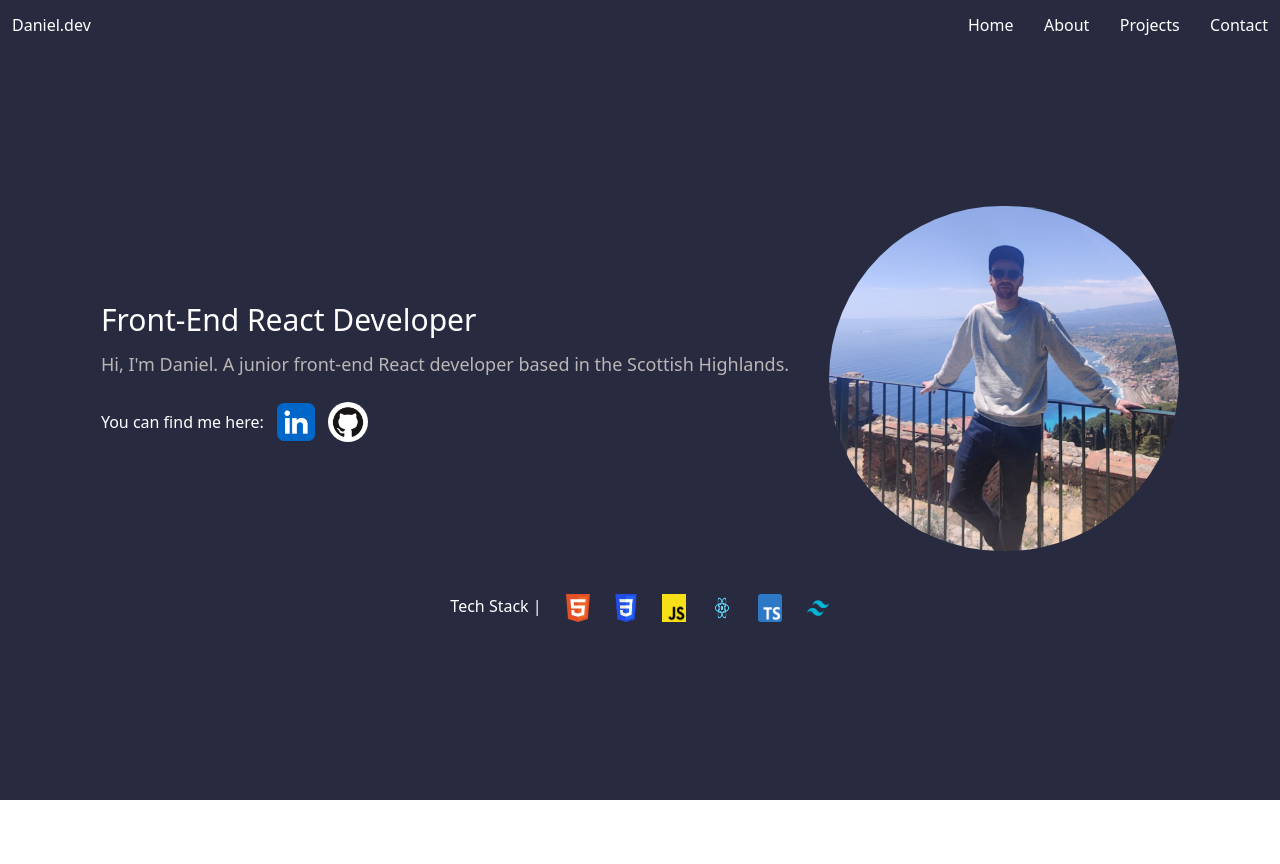
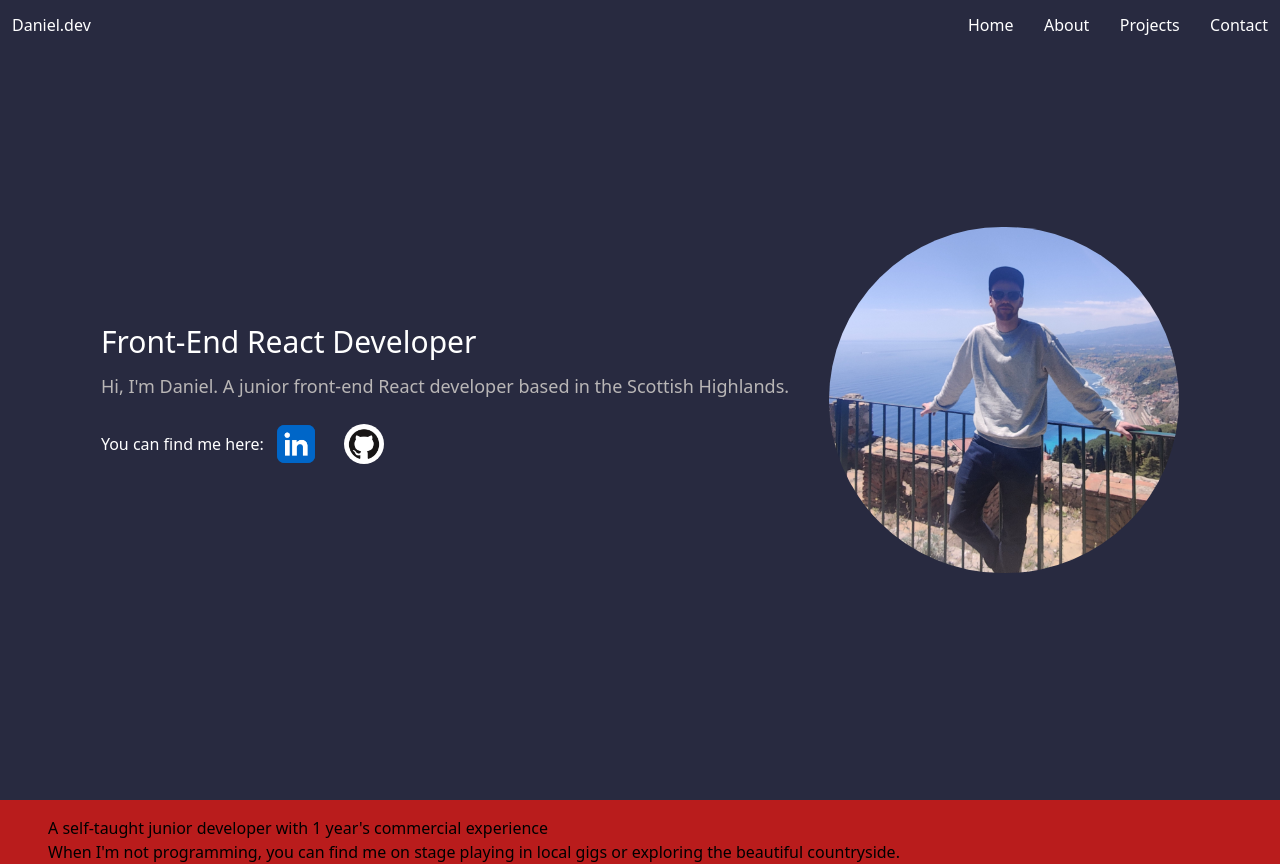
Before and after one commit to DanielFindlay101/My-Portfolio, a React (Vite) app: page / in a window 1280 px wide. Before the commit the page ends 800 px from the top, so only its background shows below. Built offline with nearby package versions, Linux system fonts and the light colour scheme.

Commit message:
started about section

```diff
--- a/src/App.tsx
+++ b/src/App.tsx
@@ -3,6 +3,8 @@ import NavBar from "./components/NavBar";
 import SideBar from "./components/SideBar";
 
 import { useState } from "react";
+import Stack from "./components/Stack";
+import About from "./components/About";
 
 function App() {
   const [openSideBar, setOpenSideBar] = useState(false);
@@ -14,6 +16,7 @@ function App() {
       {openSideBar && (
         <SideBar openSideBar={openSideBar} setOpenSideBar={setOpenSideBar} />
       )}
+      <About />
     </>
   );
 }
--- a/src/components/About.tsx
+++ b/src/components/About.tsx
@@ -1,6 +1,6 @@
 export default function About() {
   return (
-    <div>
+    <div className="w-full bg-red px-12 pt-4">
       <h1>
         A self-taught junior developer with 1 year's commercial experience
       </h1>
--- a/src/components/Hero.tsx
+++ b/src/components/Hero.tsx
@@ -15,8 +15,8 @@ export default function Hero({ openSideBar }: HeroProps) {
       }  h-screen flex flex-col justify-center items-center px-[50px]`}
     >
       <div
-        className="flex flex-col gap-5 md:flex-row-reverse lg:gap-10
-         h-1/2 px-[10px] justify-center items-center"
+        className="flex flex-col mt-10 sm:mt-0 gap-5 md:flex-row-reverse lg:gap-10
+         px-[10px] justify-center items-center"
       >
         <img
           src={Pic}
@@ -26,6 +26,7 @@ export default function Hero({ openSideBar }: HeroProps) {
             openSideBar ? "opacity-50" : "opacity-100"
           } rounded-full`}
         />
+        <div>
           <div className="flex flex-col gap-3">
             <h1 className="text-white text-3xl w-full">
               Front-End React Developer
@@ -36,6 +37,7 @@ export default function Hero({ openSideBar }: HeroProps) {
             </p>
             <div className="w-full flex items-center">
               <h2 className="text-white">You can find me here:</h2>
+              <div className="flex items-center md:gap-4">
                 <a href="https://www.linkedin.com/in/daniel-findlay-b97b42149/">
                   <img src={Linkedin} alt="linkedin-img" className="w-16" />
                 </a>
@@ -49,7 +51,9 @@ export default function Hero({ openSideBar }: HeroProps) {
               </div>
             </div>
           </div>
-      <Stack />
+          {/* <Stack /> */}
+        </div>
+      </div>
     </div>
   );
 }
--- a/src/components/SideBar.tsx
+++ b/src/components/SideBar.tsx
@@ -7,7 +7,7 @@ interface SideBarProps {
 
 export default function SideBar({ openSideBar, setOpenSideBar }: SideBarProps) {
   return (
-    <div className="h-full w-1/2 bg-slate absolute top-0 rounded-tr-3xl">
+    <div className="h-full w-1/2 bg-slate fixed top-0 rounded-tr-3xl">
       <ChevronLeftIcon
         className="w-8 absolute top-0 right-2 pt-2"
         onClick={() => setOpenSideBar(!openSideBar)}
--- a/src/components/Stack.tsx
+++ b/src/components/Stack.tsx
@@ -1,20 +1,16 @@
-import HTMLLogo from "../assets/images/html.svg";
-import CSSLogo from "../assets/images/css.png";
-import JSLogo from "../assets/images/js.png";
 import ReactLogo from "../assets/images/react.png";
 import TSLogo from "../assets/images/Typescript.png";
 import TWLogo from "../assets/images/tailwind.png";
 
 export default function Stack() {
   return (
-    <div className="flex gap-6 text-white mt-12 md:mt-4">
-      <h1>Tech Stack |</h1>
-      <img src={HTMLLogo} alt="html-logo" className="w-6" />
-      <img src={CSSLogo} alt="css-logo" className="w-6" />
-      <img src={JSLogo} alt="js-logo" className="w-6" />
-      <img src={ReactLogo} alt="react-logo" className="w-6" />
-      <img src={TSLogo} alt="ts-logo" className="w-6" />
-      <img src={TWLogo} alt="tailwind-logo" className="w-6" />
+    <div className="flex gap-6 items-center mt-4 md:w-1/2 md:mt-20 ">
+      <h1 className="text-white">Tech Stack |</h1>
+      <div className="flex gap-6 [&>*]:w-8">
+        <img src={ReactLogo} alt="react-logo" className="color-white" />
+        <img src={TSLogo} alt="ts-logo" />
+        <img src={TWLogo} alt="tailwind-logo" />
+      </div>
     </div>
   );
 }
```
Also changed, not shown: src/assets/images/react.png. Lines whose indentation alone changed are shown as unchanged.
